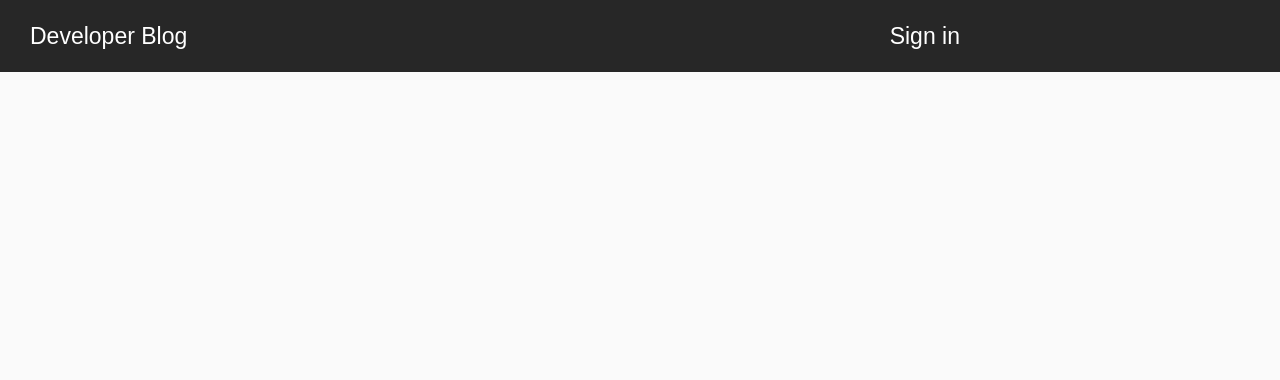
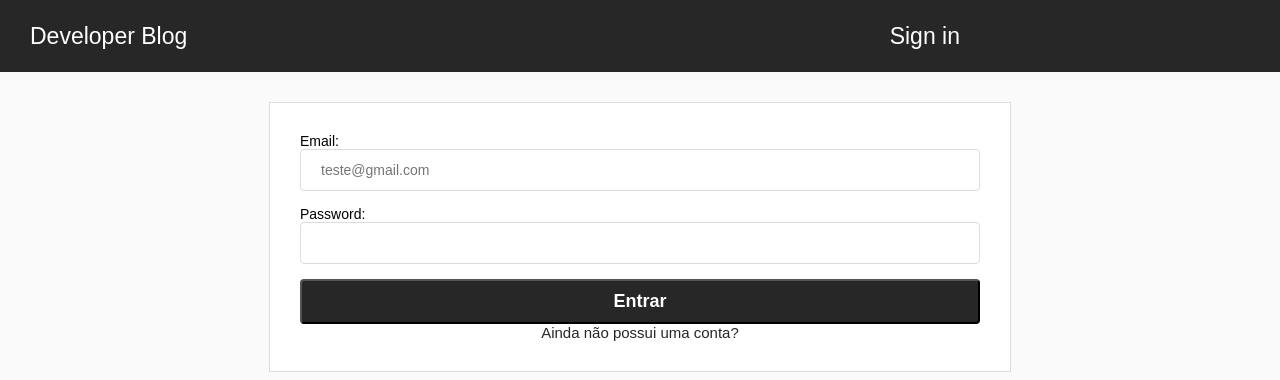
Before and after one commit to kevinaraujo/react-from-zero-advanced, a React (Create React App) app: page /login in a window 1280 px wide. Shown: the top 380 px of the page. Built offline with nearby package versions, Linux system fonts and the light colour scheme; no server answers.

Commit message:
Organized routes into a index.js. Created register page and registering on firebase.

```diff
--- a/src/App.js
+++ b/src/App.js
@@ -1,7 +1,6 @@
 import React, {Component} from 'react';
 import { BrowserRouter, Switch, Route } from 'react-router-dom';
-import Header from './components/Header';
-import Home from './components/Home';
+import { Header, Home, Login, Dashboard, Register} from './components';
 import firebase from './firebase';
 import './App.css';
 import './global.css';
@@ -28,6 +27,9 @@ class App extends Component {
         <Header />
         <Switch>
           <Route exact path="/" component={Home}/>
+          <Route exact path="/login" component={Login}/>
+          <Route exact path="/dashboard" component={Dashboard}/>
+          <Route exact path="/register" component={Register}/>
         </Switch>
       </BrowserRouter>
     ) : (
--- /dev/null
+++ b/src/components/Dashboard/index.js
@@ -0,0 +1,11 @@
+import React, {Component} from 'react';
+
+class Dashboard extends Component {
+    render() {
+        return(
+            <div>dash</div>
+        );
+    }
+}
+
+export default Dashboard;
--- a/src/components/Login/index.js
+++ b/src/components/Login/index.js
@@ -0,0 +1,74 @@
+import React, {Component} from 'react';
+import {Link, withRouter} from 'react-router-dom';
+import firebase from './../../firebase';
+import './login.css';
+
+class Login extends Component {
+
+    constructor(props) {
+        super(props);
+
+        this.state = {
+            email: '',
+            password: ''
+        };
+
+        this.enter = this.enter.bind(this);
+        this.login = this.login.bind(this);
+    }
+
+    componentDidMount() {
+        if(firebase.getCurrent()) {
+            return this.props.history.replace('/dashboard');
+        }
+    }
+
+    enter(e) {
+        e.preventDefault();
+
+        this.login();
+    }
+
+    login = async () => {
+        const {email, password} = this.state;
+
+        try {
+            firebase.login(email, password)
+            .catch((error) => {
+                if(error.code === 'auth/user-not-found') {
+                    alert('User not found.');
+                } else {
+                    alert(`Error code: ${error.code}`);
+                    return null;
+                }
+            });
+
+            this.props.history.replace('/dashboard');
+        } catch (error) {
+            alert(error.message);
+        }
+    }
+
+    render() {
+        return(
+            <div>
+                <form onSubmit={this.enter} id="login">
+                    <label>Email:</label>
+                    <input type="email" autoComplete="off" autoFocus value={this.state.email}
+                     onChange={(e)  => this.setState({email: e.target.value})}
+                     placeholder="teste@gmail.com"/>
+
+                     <label>Password:</label>
+                     <input type="password" autoComplete="off" autoFocus value={this.state.password}
+                      onChange={(e)  => this.setState({password: e.target.value})}/>
+
+                      <button type="submit">Entrar</button>
+
+                      <Link to="/register">Ainda não possui uma conta?</Link>
+                </form>
+            </div>
+        );
+    }
+}
+
+export default withRouter(Login);
--- /dev/null
+++ b/src/components/Login/login.css
@@ -0,0 +1,36 @@
+form#login {
+    width: 100%;
+    max-width: 680px;
+    margin: 30px auto 0;
+    padding: 30px;
+    background: #fff;
+    border: 1px solid #ddd;
+    display: flex;
+    flex-direction: column;
+}
+
+form#login input {
+    margin-bottom: 15px;
+    height: 40px;
+    border-radius: 4px;
+    border: 1px solid #ddd;
+    padding: 0 20px;
+    font-size: 14px;
+}
+
+form#login button {
+    padding: 10px 20px;
+    border-radius: 4px;
+    background: #272727;
+    color: #fff;
+    font-size: 18px;
+    font-weight: bold;
+    cursor: pointer;
+}
+
+form#login a {
+    text-align: center;
+    text-decoration: none;
+    color: #272727;
+    font-size: 15px;
+}
--- a/src/components/Register/index.js
+++ b/src/components/Register/index.js
@@ -0,0 +1,64 @@
+import React, {Component} from 'react';
+import {Link, withRouter} from 'react-router-dom';
+import firebase from './../../firebase';
+import './register.css';
+
+class Register extends Component {
+
+    constructor(props) {
+        super(props);
+
+        this.state = {
+            name: '',
+            email: '',
+            password: ''
+        };
+
+        this.register = this.register.bind(this);
+        this.onRegister = this.onRegister.bind(this);
+    }
+
+    register(e) {
+        e.preventDefault();
+        this.onRegister();
+    }
+
+    onRegister = async () => {
+        try {
+            const {name, email, password} = this.state;
+            console.log(this.state);
+            await firebase.register(name, email, password);
+
+            this.props.history.replace('/dashboard')
+
+        } catch(error) {
+            alert(error.message);
+        }
+    }
+
+    render() {
+        return(
+            <div>
+                <h1 className="register-h1">New user</h1>
+                <form onSubmit={this.register} id="register">
+                    <label>Name:</label>
+                    <input type="text" value={this.state.name} autoFocus autoComplete="off"
+                    onChange={e => this.setState({name: e.target.value})} placeholder="Mike"/><br/>
+
+                    <label>Email:</label>
+                    <input type="text" value={this.state.email} autoComplete="off"
+                    onChange={e => this.setState({email: e.target.value})} placeholder="test@test.com"/><br/>
+
+                    <label>Password:</label>
+                    <input type="password" value={this.state.password} autoComplete="off"
+                    onChange={e => this.setState({password: e.target.value})}/>
+
+                    <button type="submit">Register</button>
+
+                </form>
+            </div>
+        );
+    }
+}
+
+export default withRouter(Register);
--- /dev/null
+++ b/src/components/Register/register.css
@@ -0,0 +1,36 @@
+div .register-h1{
+    margin-top: 30px;
+    margin-bottom: 5px;
+    text-align: center;
+}
+
+form#register{
+    width: 100%;
+    max-width: 680px;
+    margin: 0px auto;
+    padding: 30px;
+    background: #fff;
+    border: 1px solid #ddd;
+    display: flex;
+    flex-direction: column;
+}
+
+form#register input {
+    margin-bottom: 15px;
+    height: 40px;
+    border-radius: 4px;
+    border: 1px solid #ddd;
+    padding: 0 20px;
+    font-size: 15px;
+}
+
+form#register button {
+    padding: 10px 20px;
+    border-radius: 4px;
+    border: 0px;
+    background: #272727;
+    color: #fff;
+    cursor: pointer;
+    font-size: 16px;
+    font-weight: bold;
+}
--- /dev/null
+++ b/src/components/index.js
@@ -0,0 +1,13 @@
+import Header from './Header';
+import Home from './Home';
+import Login from './Login';
+import Dashboard from './Dashboard';
+import Register from './Register';
+
+export {
+    Header,
+    Home,
+    Login,
+    Dashboard,
+    Register
+};
--- a/src/firebase.js
+++ b/src/firebase.js
@@ -24,7 +24,11 @@ class Firebase {
         return app.auth().signInWithEmailAndPassword(email, password);
     }
 
-    async register(email, password, name) {
+    logout() {
+        return app.auth().signOut();
+    }
+
+    async register(name, email, password) {
         await app.auth().createUserWithEmailAndPassword(email, password);
 
         const uid = app.auth().currentUser.uid;
@@ -39,6 +43,10 @@ class Firebase {
             app.auth().onAuthStateChanged(resolve);
         });
     }
+
+    getCurrent() {
+        return app.auth().currentUser && app.auth().currentUser.email;
+    }
 }
 
 export default new Firebase();
```
